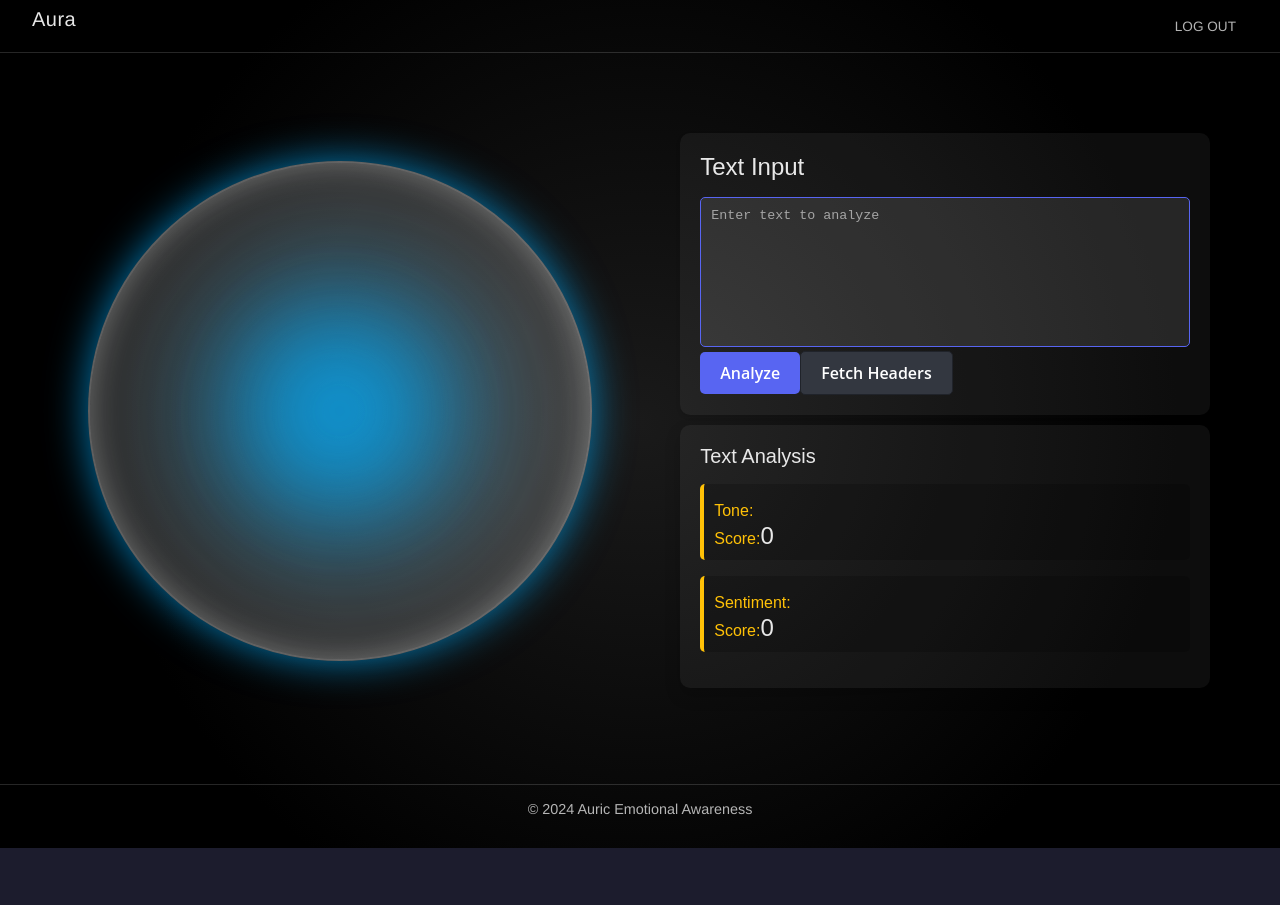
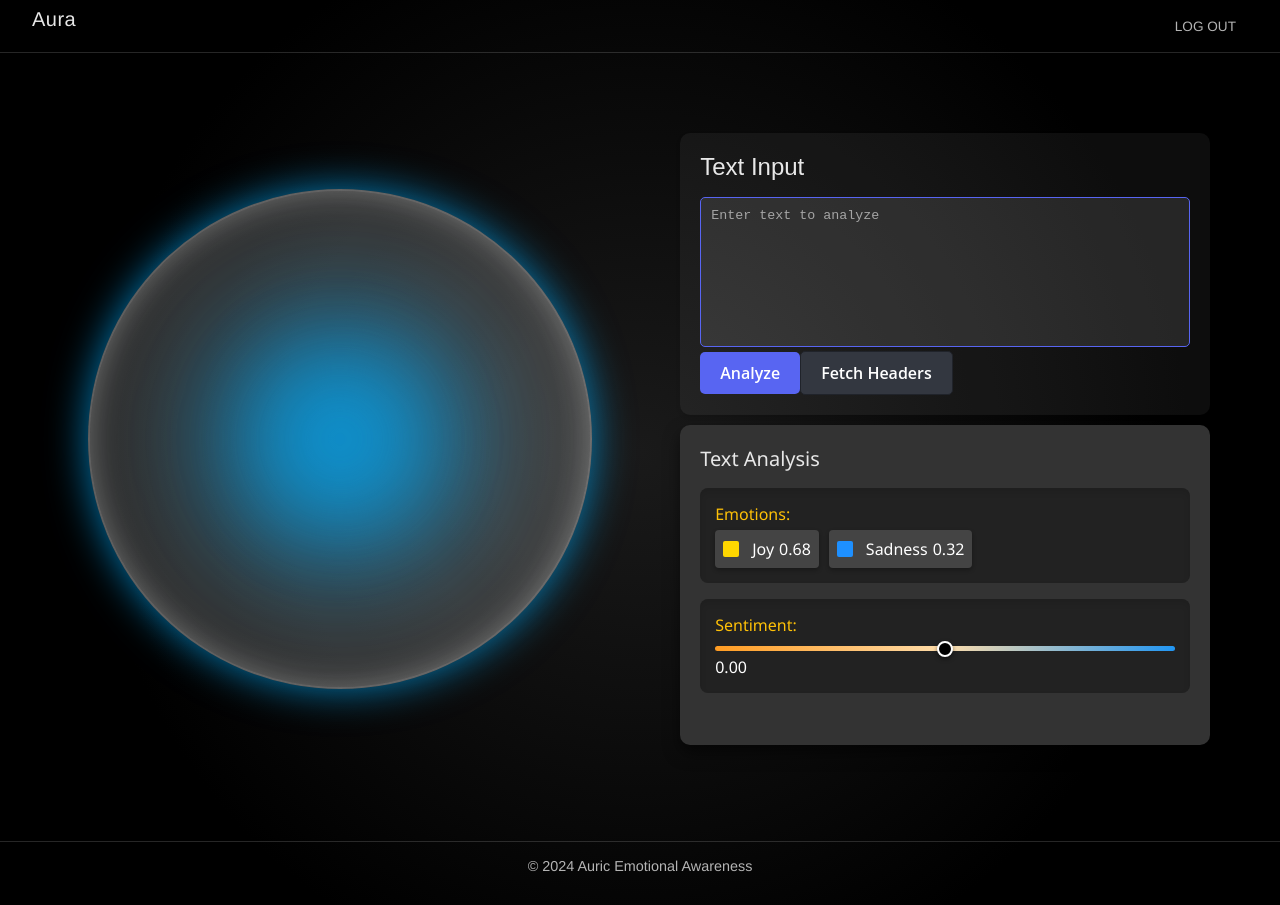
Before and after one commit to uxlyne/auric, a React (Create React App) app: page / in a window 1280 px wide. Before the commit the page ends 848 px from the top, so only its background shows below. Built offline with nearby package versions, Linux system fonts and the light colour scheme.

Commit message:
Text Analysis Redesign

```diff
--- a/src/components/TextAnalysis.js
+++ b/src/components/TextAnalysis.js
@@ -3,11 +3,23 @@ import '../styles/TextAnalysis.css'; // Import the CSS file
 
 const TextAnalysis = ({ text }) => {
   const [analysisResult, setAnalysisResult] = useState({
-    documentTone: { tone: '', score: 0, color: '' },
-    sentiment: { label: '', score: 0 },
+    emotions: [
+      { emotion: 'Joy', score: 0.68 }, // Example emotion
+      { emotion: 'Sadness', score: 0.32 } // Another example emotion
+    ],
+    sentiment: { label: 'neutral', score: 0 }, // Default sentiment
   });
   const [loading, setLoading] = useState(false);
   const [error, setError] = useState(null);
+
+  // Function to process emotions data
+  const processEmotions = (emotionsData) => {
+    let sortedEmotions = Object.keys(emotionsData)
+      .map(key => ({ emotion: key, score: emotionsData[key] }))
+      .sort((a, b) => b.score - a.score);
+
+    return sortedEmotions.slice(0, 2);
+  };
 
   useEffect(() => {
     const analyzeTextWithWatson = async (text) => {
@@ -16,38 +28,22 @@ const TextAnalysis = ({ text }) => {
           setLoading(true);
           setError(null);
 
-          // Perform your API request here
-          const response = await fetch('/api/analyze', { // Use the API endpoint you set up in your server.js
+          const response = await fetch('/api/analyze', {
             method: 'POST',
             headers: {
               'Content-Type': 'application/json',
             },
-            body: JSON.stringify({
-              text: text,
-              features: {
-                sentiment: {},
-                categories: {},
-                concepts: {},
-                entities: {},
-                keywords: {},
-              },
-            }),
+            body: JSON.stringify({ text: text, features: { sentiment: {}, emotions: {} } }),
           });
 
           if (!response.ok) {
             throw new Error('Failed to fetch data');
           }
 
-          // Parse the API response
           const data = await response.json();
 
-          // Update the analysis result state
           setAnalysisResult({
-            documentTone: {
-              tone: 'Joy', // Example tone
-              score: 0.85,
-              color: '#FFD700', // Example color for Joy
-            },
+            emotions: processEmotions(data.emotion.document.emotion),
             sentiment: {
               label: data.sentiment.document.label,
               score: data.sentiment.document.score,
@@ -64,6 +60,11 @@ const TextAnalysis = ({ text }) => {
     analyzeTextWithWatson(text);
   }, [text]);
 
+  // Helper function to calculate the position of the sentiment pointer
+  const getSentimentPosition = (score) => {
+    return `${((score + 1) / 2) * 100}%`;
+  };
+
   return (
     <div className="text-analysis-container">
       <h2 className="text-analysis-header">Text Analysis</h2>
@@ -73,30 +74,27 @@ const TextAnalysis = ({ text }) => {
         <p className="error-message">{error}</p>
       ) : (
         <div className="analysis-result">
-          {/* Document Tone */}
-          <div className="analysis-item">
-            <span className="analysis-title">Tone:</span>
-            <span className="analysis-score">{analysisResult.documentTone.tone}</span>
-            <div
-              className="tone-indicator"
-              style={{ backgroundColor: analysisResult.documentTone.color }}
-            ></div>
-            <span className="analysis-title">Score:</span>
-            <span className="analysis-score">{analysisResult.documentTone.score}</span>
+          {/* Emotions */}
+          <div className="emotion-section">
+            <span className="analysis-title">Emotions:</span>
+            <div className="emotion-list">
+              {analysisResult.emotions.map((emotion, index) => (
+                <div key={index} className="emotion-item">
+                  <div className="emotion-color" style={{ backgroundColor: getColorForEmotion(emotion.emotion) }}></div>
+                  <span className="emotion-label">{emotion.emotion}</span>
+                  <span className="emotion-score">{emotion.score.toFixed(2)}</span>
+                </div>
+              ))}
+            </div>
           </div>
 
           {/* Sentiment */}
-          <div className="analysis-item">
+          <div className="sentiment-section">
             <span className="analysis-title">Sentiment:</span>
-            <span className="analysis-score">{analysisResult.sentiment.label}</span>
-            <div
-              className="sentiment-indicator"
-              style={{
-                backgroundColor: `rgba(255, ${255 * (1 - analysisResult.sentiment.score)}, 0, 1)`,
-              }}
-            ></div>
-            <span className="analysis-title">Score:</span>
-            <span className="analysis-score">{analysisResult.sentiment.score}</span>
+            <div className="sentiment-scale">
+              <div className="sentiment-pointer" style={{ left: getSentimentPosition(analysisResult.sentiment.score) }}></div>
+            </div>
+            <span className="sentiment-score">{analysisResult.sentiment.score.toFixed(2)}</span>
           </div>
         </div>
       )}
@@ -104,4 +102,17 @@ const TextAnalysis = ({ text }) => {
   );
 };
 
+// Helper function to get color based on the emotion
+const getColorForEmotion = (emotion) => {
+  const colors = {
+    Joy: '#FFD700',
+    Sadness: '#1E90FF',
+    Anger: '#FF6347',
+    Fear: '#A52A2A',
+    Disgust: '#008000',
+  };
+
+  return colors[emotion] || '#000000'; // Default to black if emotion not found
+};
+
 export default TextAnalysis;
--- a/src/styles/Aura.css
+++ b/src/styles/Aura.css
@@ -38,12 +38,3 @@
     animation: rotate 10s linear infinite;
     filter: blur(40px);
   }
-
-  @keyframes rotate {
-    0% {
-      transform: translate(-50%, -50%) rotate(0deg);
-    }
-    100% {
-      transform: translate(-50%, -50%) rotate(360deg);
-    }
-  }
--- a/src/styles/TextAnalysis.css
+++ b/src/styles/TextAnalysis.css
@@ -2,57 +2,125 @@
 
 .text-analysis-container {
   width: 100%;
-  background: rgba(255, 255, 255, 0.05); /* Slight transparency for depth */
+  background: #333; /* Dark background for contrast */
   padding: 20px;
   border-radius: 10px; /* Soft rounded corners */
   text-align: left;
-  box-shadow: 0 8px 16px rgba(0, 0, 0, 0.2); /* Deeper shadow for a floating effect */
+  box-shadow: 0 8px 16px rgba(0, 0, 0, 0.5); /* Deeper shadow for a floating effect */
+  color: #FFF; /* White text for readability */
+  font-family: 'Segoe UI', Tahoma, Geneva, Verdana, sans-serif; /* Modern font */
 }
 
 .text-analysis-header {
   color: #E8E8E8;
-  margin-bottom: 1rem;
+  margin-bottom: 1rem; /* Increased bottom margin for spacing */
   font-weight: 500; /* Semi-bold for emphasis */
   font-size: 1.25rem; /* Slightly larger font size for headers */
 }
 
-.analysis-item {
-  background: rgba(0, 0, 0, 0.2); /* Dark background for each item */
-  border-left: 4px solid #FFC107; /* Accent color to signify importance */
-  padding: 10px;
-  border-radius: 5px; /* Consistent rounded corners */
-  margin-bottom: 1rem; /* Space between analysis items */
+.emotion-section {
+  background: #222; /* Slightly lighter than container bg */
+  padding: 15px;
+  border-radius: 8px; /* Smooth rounded corners */
+  margin-bottom: 1rem; /* Space between sections */
+  box-shadow: inset 0 4px 6px rgba(0, 0, 0, 0.1); /* Inner shadow for depth */
 }
 
 .analysis-title {
-  color: #FFC107; /* Use of accent color for titles */
-  font-size: 1rem;
-  margin: 0;
-  padding-bottom: 5px; /* Small padding for visual separation */
+  color: #FFC107; /* Gold color for titles to pop */
+  font-size: 1rem; /* Simplified and smaller font size */
+  margin-bottom: 20px; /* Increased space before the list starts */
 }
 
-.analysis-score {
-  color: #E8E8E8; /* Light text for contrast against dark background */
-  font-weight: 300; /* Lighter font-weight for a modern aesthetic */
-  font-size: 1.5rem; /* Larger font size for impact */
-  margin: 0;
+.emotion-list {
+  display: flex;
+  align-items: center;
+  gap: 10px; /* Space between items */
+  margin-top: 5px;
 }
 
-/* Hover effects for interactivity */
-.analysis-item:hover {
-  background: rgba(0, 0, 0, 0.3); /* Slightly lighten on hover */
-  cursor: pointer; /* Changes the cursor to suggest interactivity */
+.emotion-item {
+  background: #444; /* Even lighter for the item bg */
+  padding: 8px;
+  border-radius: 4px; /* Slight rounding on the corners */
+  box-shadow: 0 2px 4px rgba(0, 0, 0, 0.3); /* Soft shadow for floating effect */
+  display: flex;
+  align-items: center;
+  gap: 5px; /* Space between elements within the item */
+}
+
+
+.emotion-item:hover {
+  background: #555; /* Darken background on hover */
+}
+
+.emotion-color {
+  width: 16px; /* Size down the square a bit */
+  height: 16px;
+  border-radius: 2px; /* Slightly rounded corners on the square */
+  margin-right: 8px; /* Space after the square */
+}
+
+.emotion-label, .emotion-score {
+  font-size: 1rem;
+}
+
+.sentiment-section {
+  background: #222; /* Slightly lighter than container bg */
+  padding: 15px;
+  border-radius: 8px; /* Smooth rounded corners */
+  margin-bottom: 2rem; /* Increased bottom margin for spacing */
+  box-shadow: inset 0 4px 6px rgba(0, 0, 0, 0.1); /* Inner shadow for depth */
+}
+
+.sentiment-scale {
+  position: relative;
+  height: 5px; /* Slimmer bar for a sleeker look */
+  border-radius: 5px;
+  background: linear-gradient(to right, #ff9c22, #feddab 50%, #2196F3); /* Gradient from warm orange to cool blue with white in the center */
+  margin-top: 10px; /* Space above the scale */
+  margin-bottom: 5px; /* Space below the scale for the score */
+}
+
+.sentiment-pointer {
+  position: absolute;
+  top: 50%;
+  transform: translate(-50%, -50%);
+  width: 12px; /* Smaller pointer for a finer indicator */
+  height: 12px;
+  border-radius: 50%;
+  background: #000;
+  border: 2px solid #FFF;
+  box-shadow: 0 2px 4px rgba(0, 0, 0, 0.5); /* Adding shadow for better visibility */
+}
+
+.sentiment-score {
+  color: #FFF;
+  font-size: 1rem;
+  text-align: right;
+  margin-top: 8px; /* Space between the scale and the score */
 }
 
 /* Responsive design adjustments for smaller screens */
 @media (max-width: 768px) {
-  .text-analysis-container,
-  .textarea {
-    padding: 15px; /* Smaller padding on smaller screens */
+  .text-analysis-container {
+    padding: 15px;
   }
 
-  .analysis-title,
-  .analysis-score {
-    font-size: 1rem; /* Adjust font sizes for a balanced look on smaller screens */
+  .analysis-title {
+    font-size: 0.9rem;
+  }
+
+  .emotion-color, .sentiment-pointer {
+    width: 14px;
+    height: 14px;
+  }
+
+  .emotion-label, .emotion-score, .sentiment-score {
+    font-size: 0.9rem;
+  }
+
+  .text-analysis-header {
+    margin-bottom: 1.5rem; /* Adjust spacing on smaller screens */
   }
 }
```
